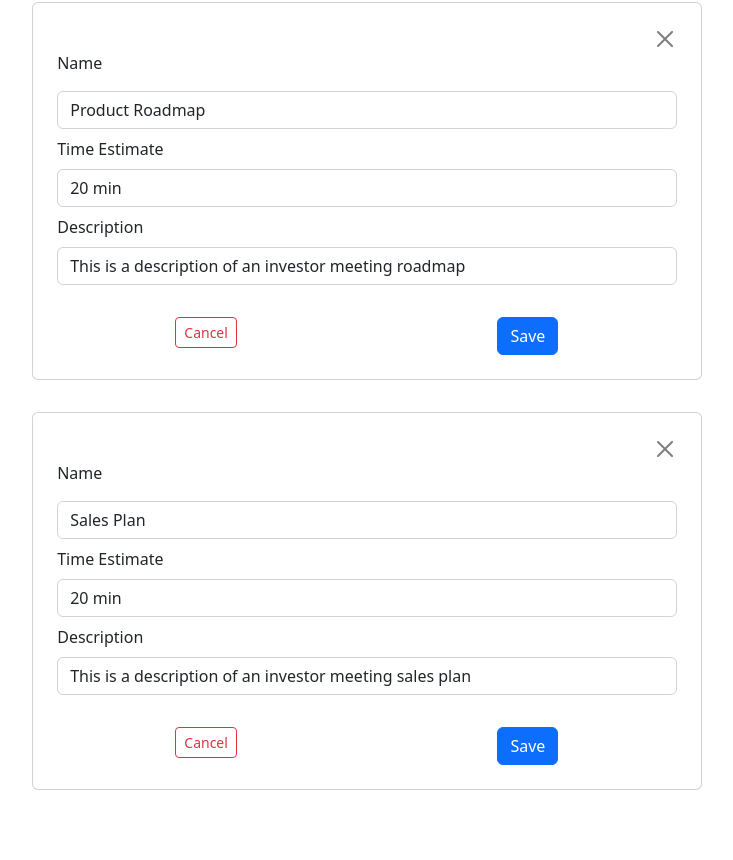
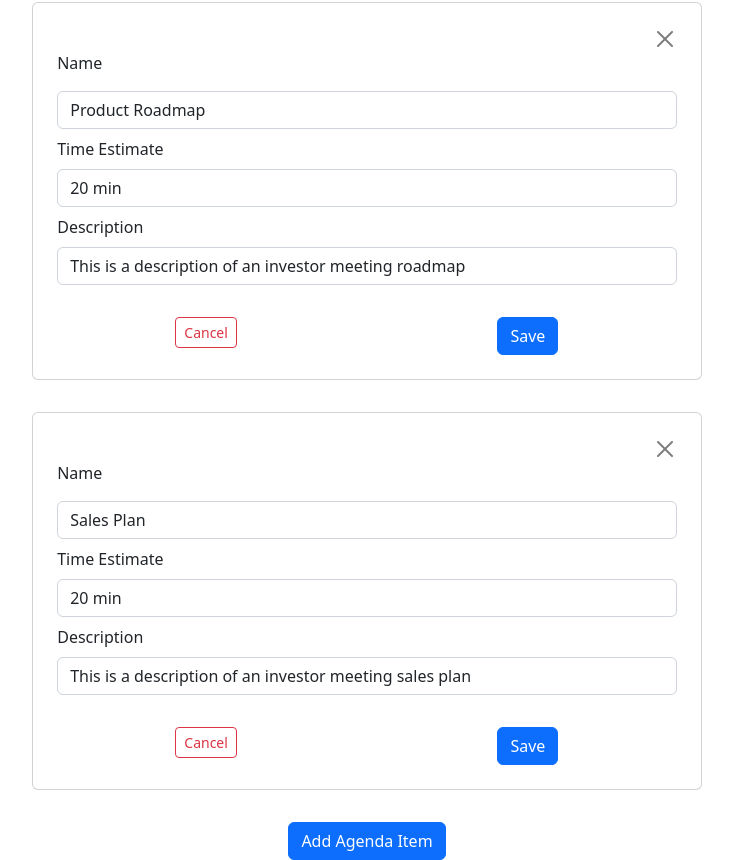
Before and after one commit to Cormac-C/MeetingApp, a React (Create React App) app in the folder meeting-app/: page / in a window 1280 px wide. Shown: the part 930-1790 px from the top of the page, without its empty margins (273-1006 px from the left). Before the commit the page ends 1752 px from the top, so only its background shows below. Built offline with nearby package versions, Linux system fonts and the light colour scheme.

Commit message:
Add add button functionality

```diff
--- a/meeting-app/src/pages/PresenterView.js
+++ b/meeting-app/src/pages/PresenterView.js
@@ -1,5 +1,6 @@
-import { Container, Form } from "react-bootstrap";
+import { Container, Form, Button } from "react-bootstrap";
 import { EditAgendaItem, Sidebar } from "../components";
+import { v4 as uuid } from "uuid";
 
 import React, { useState, useEffect } from "react";
 
@@ -48,6 +49,17 @@ export function PresenterView({
     setAgendaItems(trimmedAgendaItems);
   };
 
+  const handleItemAdd = (e) => {
+    e.preventDefault();
+    agendaItems.push({
+      title: "Title",
+      timeEstimate: "-",
+      description: "Description",
+      id: uuid(),
+    });
+    setAgendaItems([...agendaItems]);
+  };
+
   return (
     <div id="outer-container">
       <Sidebar
@@ -79,6 +91,7 @@ export function PresenterView({
               />
             );
           })}
+        <Button onClick={(e) => handleItemAdd(e)}>Add Agenda Item</Button>
       </Container>
     </div>
   );
```
